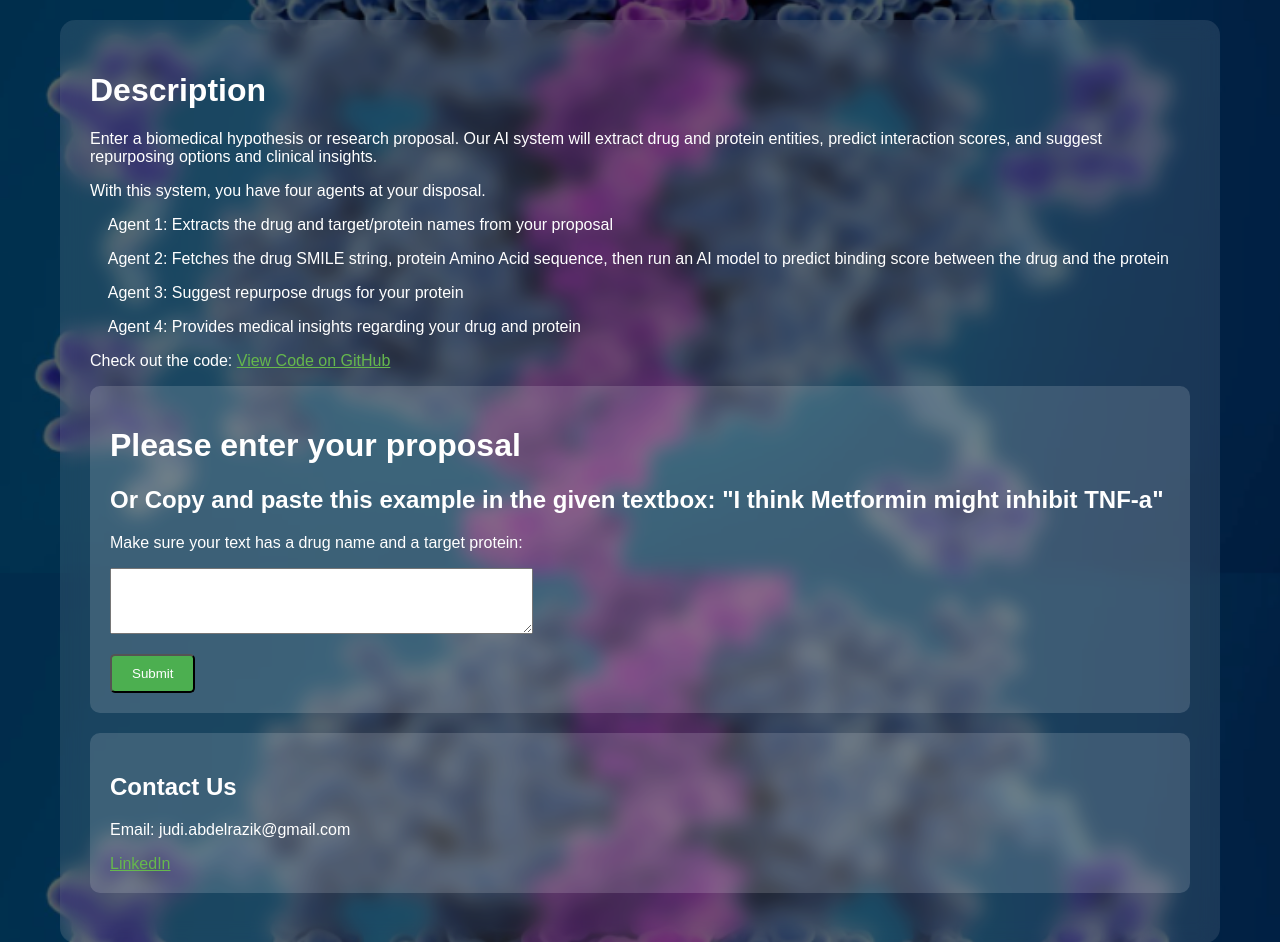
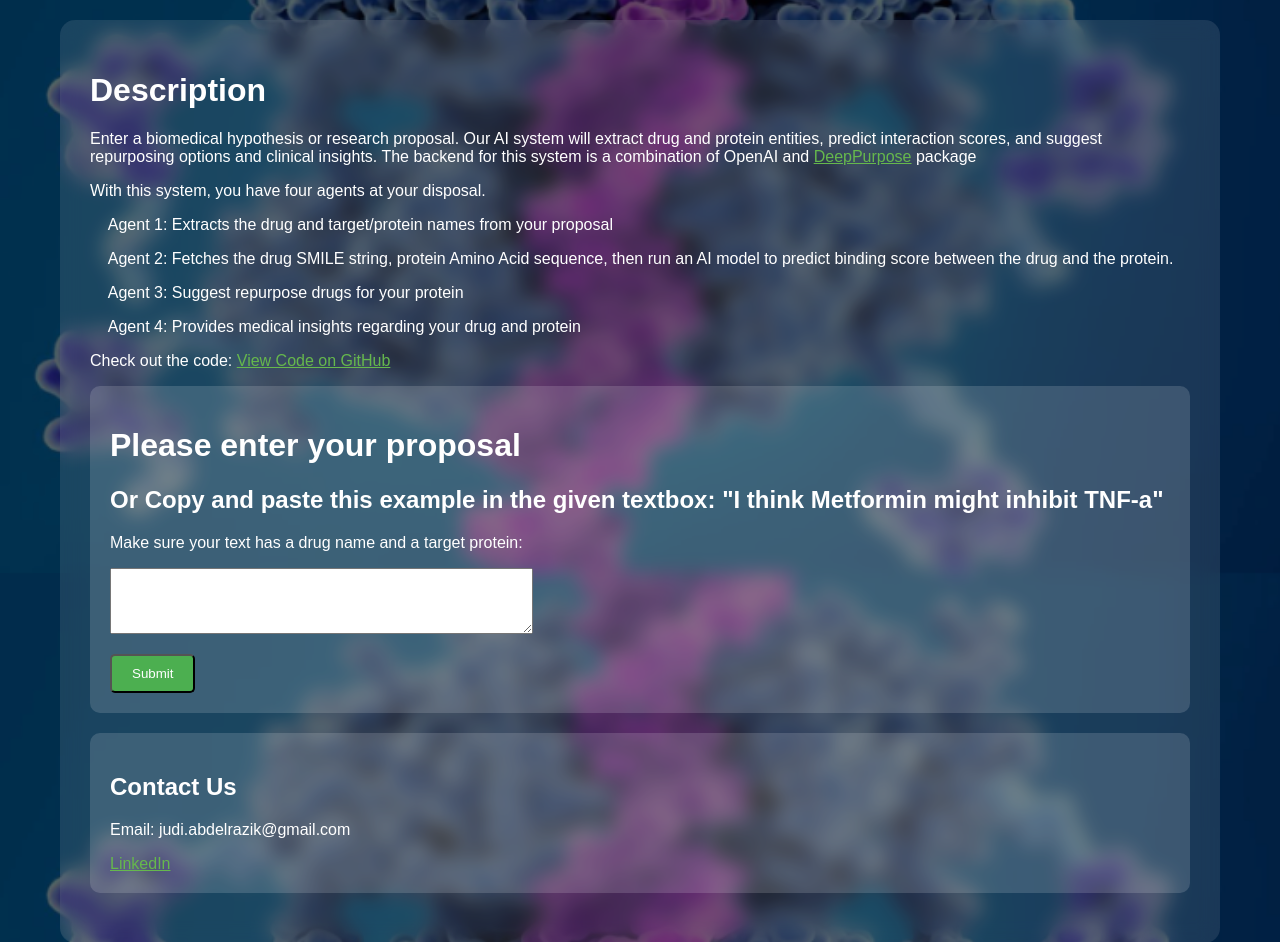
Before and after one commit to judi-a/DrugInteractionPrediction, a Flask app: page / in a window 1280 px wide. Shown: the part 227-1169 px from the top of the page. Run offline with Flask 3, Linux system fonts and the light colour scheme.

Commit message:
Modified interface

```diff
--- a/drug_agent.py
+++ b/drug_agent.py
@@ -128,7 +128,11 @@ def get_dti_score(drug: str, target: str, is_smiles=False, is_sequence=False) ->
     print ("Target sequence is "+ target_sequence)
 
     #load pretrained model on BindingDB
-    net = models.model_pretrained('models/model_MPNN_CNN/')
+    #net = models.model_pretrained('models/model_MPNN_CNN/') #
+    net = models.model_pretrained('models/model_Morgan_AAC/')
+
+
+
     print ("loaded the model")
     #Use the broad data to get the drug SMILE
     X_repurpose, drug_name, drug_cid = load_broad_repurposing_hub_override("./data")
--- a/templates/index.html
+++ b/templates/index.html
@@ -84,11 +84,15 @@
             <div className="max-w-3xl mx-auto p-4 space-y-6">
                 <h1 className="text-3xl font-bold text-center">Description</h1>
                 <p className="text-center text-muted-foreground">
-                <p>Enter a biomedical hypothesis or research proposal. Our AI system will extract drug and protein entities, predict interaction scores, and suggest repurposing options and clinical insights.</p>
+                <p>Enter a biomedical hypothesis or research proposal. Our AI system will extract drug and protein entities, predict interaction scores, and suggest repurposing options and clinical insights.
+                The backend for this system is a combination of OpenAI and
+                    <a href="https://github.com/kexinhuang12345/DeepPurpose" style="color: rgb(102, 184, 77);">DeepPurpose</a>
+                    package
+                </p>
 
                 <p> With this system, you have four agents at your disposal. </p>
                 <p>&nbsp;&nbsp;&nbsp;&nbsp;Agent 1: Extracts the drug and target/protein names from your proposal </p>
-                <p>&nbsp;&nbsp;&nbsp;&nbsp;Agent 2: Fetches the drug SMILE string, protein Amino Acid sequence, then run an AI model to predict binding score between the drug and the protein</p>
+                <p>&nbsp;&nbsp;&nbsp;&nbsp;Agent 2: Fetches the drug SMILE string, protein Amino Acid sequence, then run an AI model to predict binding score between the drug and the protein.</p>
                 <p>&nbsp;&nbsp;&nbsp;&nbsp;Agent 3: Suggest repurpose drugs for your protein</p>
                 <p>&nbsp;&nbsp;&nbsp;&nbsp;Agent 4: Provides medical insights regarding your drug and protein</p>
                 <p>Check out the code:
```
